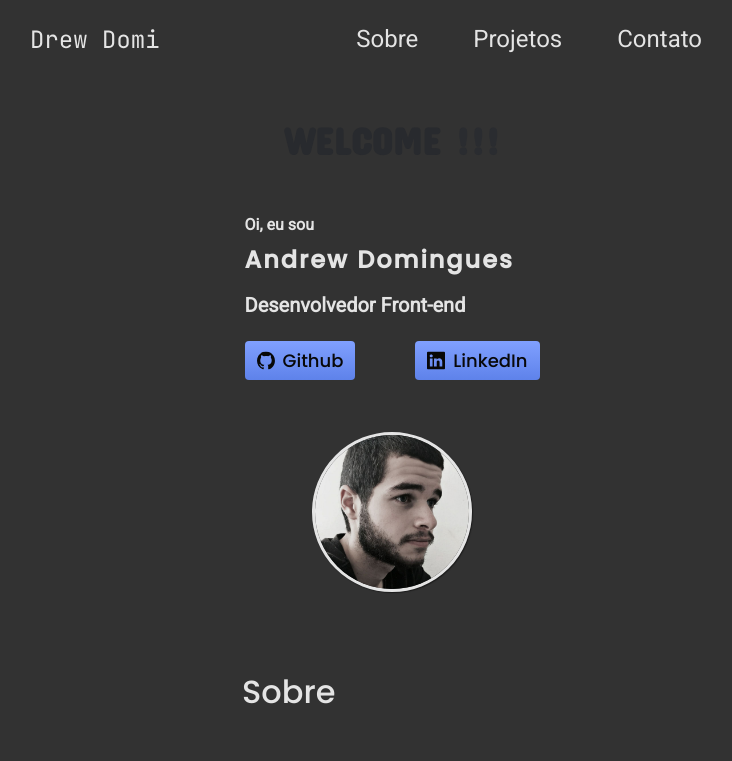
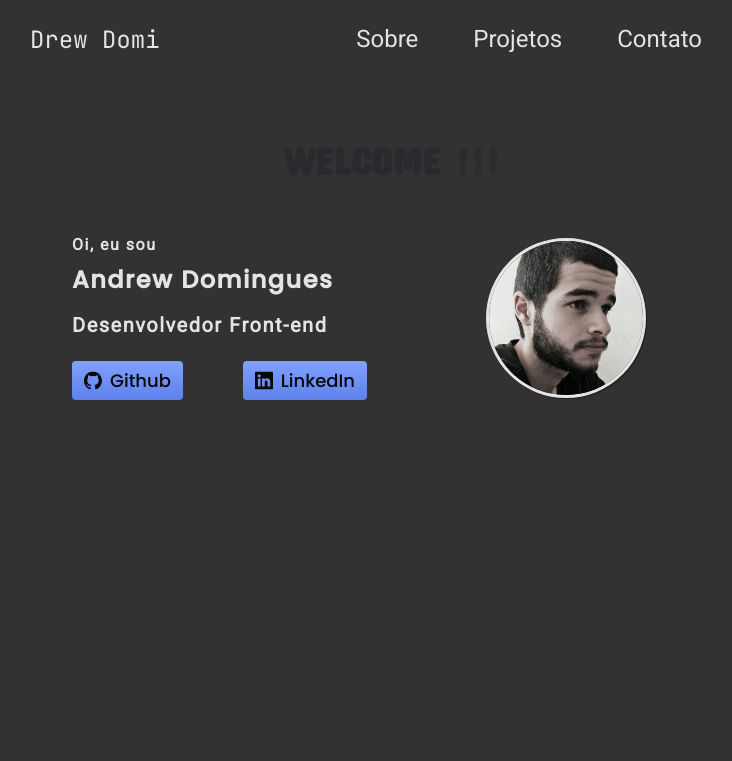
Before and after one commit to drewdomi/portifolio, a website: page index.html in a window 1280 px wide. Shown: the top 761 px of the page, without its empty margins (248-980 px from the left). Drawn offline with Linux system fonts and the light colour scheme.

Commit message:
feat: destop mode, animation on startup page
fix font-weight and size, and some adjusts

```diff
--- a/index.html
+++ b/index.html
@@ -38,12 +38,12 @@
     </header>
     <main>
       <section id="intro-section">
-        <div id="text-container" class="text-blinking">
+        <div id="animation-text" class="text-blinking">
           <span>welcome</span>
           <span>!!!</span>
         </div>
         <div id="intro">
-          <div id="paragh">
+          <div id="paragr">
             <h2 id="sub-title">Oi, eu sou</h2>
             <h1 id="title" title="Drew Domi">Andrew Domingues</h1>
             <h2 id="sub-title">Desenvolvedor Front-end</h2>
@@ -106,9 +106,7 @@
       <section id="contact-section">
         <h3>Contato</h3>
         <div id="contact-container">
-          <a href="https://github.com/drewdomi/"
-          target="_blank"
-          title="Github">
+          <a href="https://github.com/drewdomi/" target="_blank" title="Github">
             <div class="contact-card" id="contact-github">
               <img src="src/img/icons/github-white.svg" alt="Github" />
             </div>
--- a/src/scss/_resources.scss
+++ b/src/scss/_resources.scss
@@ -38,3 +38,13 @@ $email-color: #6000C0;
     text-shadow: 0px -2px 15px #fff;
   }
 }
+@keyframes downtop {
+  0% {
+    opacity: 0;
+    transform: translateY(15px);
+  }
+  100% {
+    opacity: 1;
+    transform: translateY(0);
+  }
+}
--- a/src/scss/main.scss
+++ b/src/scss/main.scss
@@ -16,7 +16,7 @@ body {
   font-family: $font-primary;
   max-width: 80rem;
   margin: 0 auto;
-  transition: all .4s ease-in-out;
+  transition: all 0.4s ease-in-out;
 }
 
 main {
@@ -25,6 +25,7 @@ main {
   justify-items: center;
   align-content: center;
   margin-bottom: 8rem;
+  animation: downtop 0.7s 0.35s backwards;
 }
 section {
   display: grid;
@@ -44,7 +45,7 @@ section {
 #intro-section {
   margin: 4rem 0 0 0;
 
-  #text-container {
+  #animation-text {
     color: #282a2e;
     font: 38px 'Concert One', sans-serif;
     text-transform: uppercase;
@@ -52,16 +53,17 @@ section {
     cursor: default;
   }
   .text-blinking span {
-    color: #fff;
+    color: white;
     animation: neon-blinking 5s linear infinite backwards;
-    text-shadow: 0px 0px 15px #fff;
+    text-shadow: 0px 0px 15px white;
   }
   .text-blinking span:nth-child(even) {
     animation-delay: 0.5s;
   }
 
-  #paragh {
+  #paragr {
     width: 29.5rem;
+    letter-spacing: 0.15rem;
     #sub-title {
       font-size: 1.6rem;
       margin-bottom: 0.8rem;
@@ -69,7 +71,6 @@ section {
     #title {
       font-size: 2.4rem;
       margin-bottom: 1.6rem;
-      letter-spacing: 0.2rem;
       font-family: 'Poppins';
     }
     #sub-title:last-child {
@@ -115,7 +116,7 @@ section {
     border-radius: 0.4rem;
   }
   p#about-text {
-    font-size: 2.4rem;
+    font-size: 2rem;
   }
 }
 #projects-section {
@@ -155,20 +156,55 @@ section {
       border-radius: 0.4rem;
       cursor: pointer;
       @include default-box-shadow;
-      transition: background-color .3s ease;
+      transition: background-color 0.3s ease;
     }
-    #contact-github:hover{
+    #contact-github:hover {
       background-color: $black;
     }
-    #contact-linkedin:hover{
+    #contact-linkedin:hover {
       background-color: $linkedin-color;
     }
-    #contact-whatsapp:hover{
+    #contact-whatsapp:hover {
       background-color: $whatsapp-color;
     }
-    #contact-email:hover{
+    #contact-email:hover {
       background-color: $email-color;
     }
   }
+}
 
+@media (min-width: 800px) {
+  body {
+    margin: auto;
+  }
+  section {
+    width: 100%;
+    max-width: 64rem;
+  }
+  #intro-section {
+    margin: 6rem 0 30rem 0;
+    grid-template-columns: 1fr 1fr;
+    place-items: center;
+    grid-template-areas: 'a a' 'b c';
+    #animation-text {
+      grid-area: a;
+    }
+    #paragr {
+      grid-area: b;
+    }
+    #drew-photo {
+      grid-area: c;
+    }
+  }
+  #projects-section {
+    #proj-container {
+      grid-template-columns: 1fr 1fr;
+    }
+  }
+  #contact-section {
+    #contact-container{
+      grid-template-columns: repeat(4, 1fr);
+      grid-auto-flow: row;
+    }
+  }
 }
```
Also changed, not shown: src/css/main.css.
